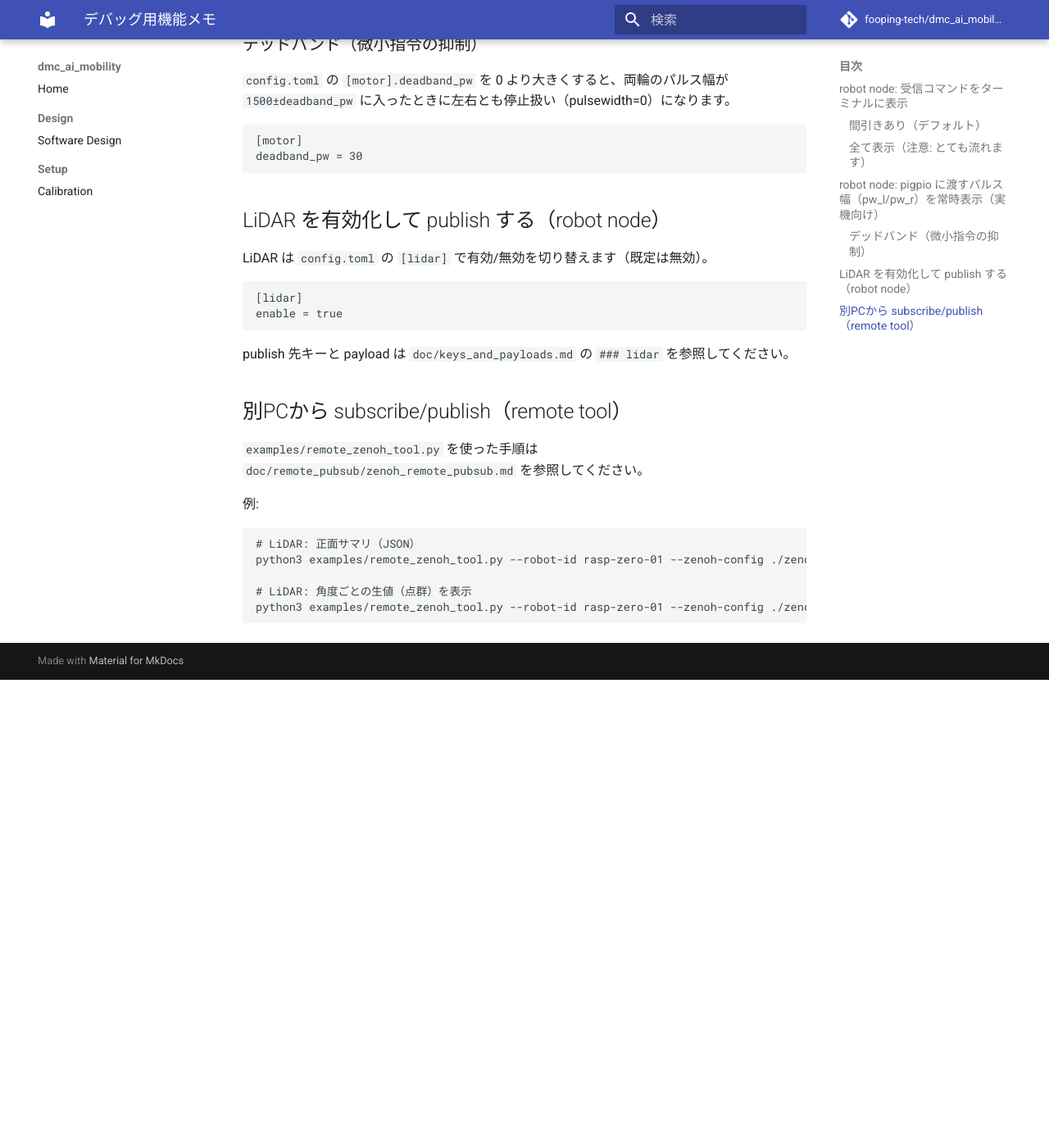
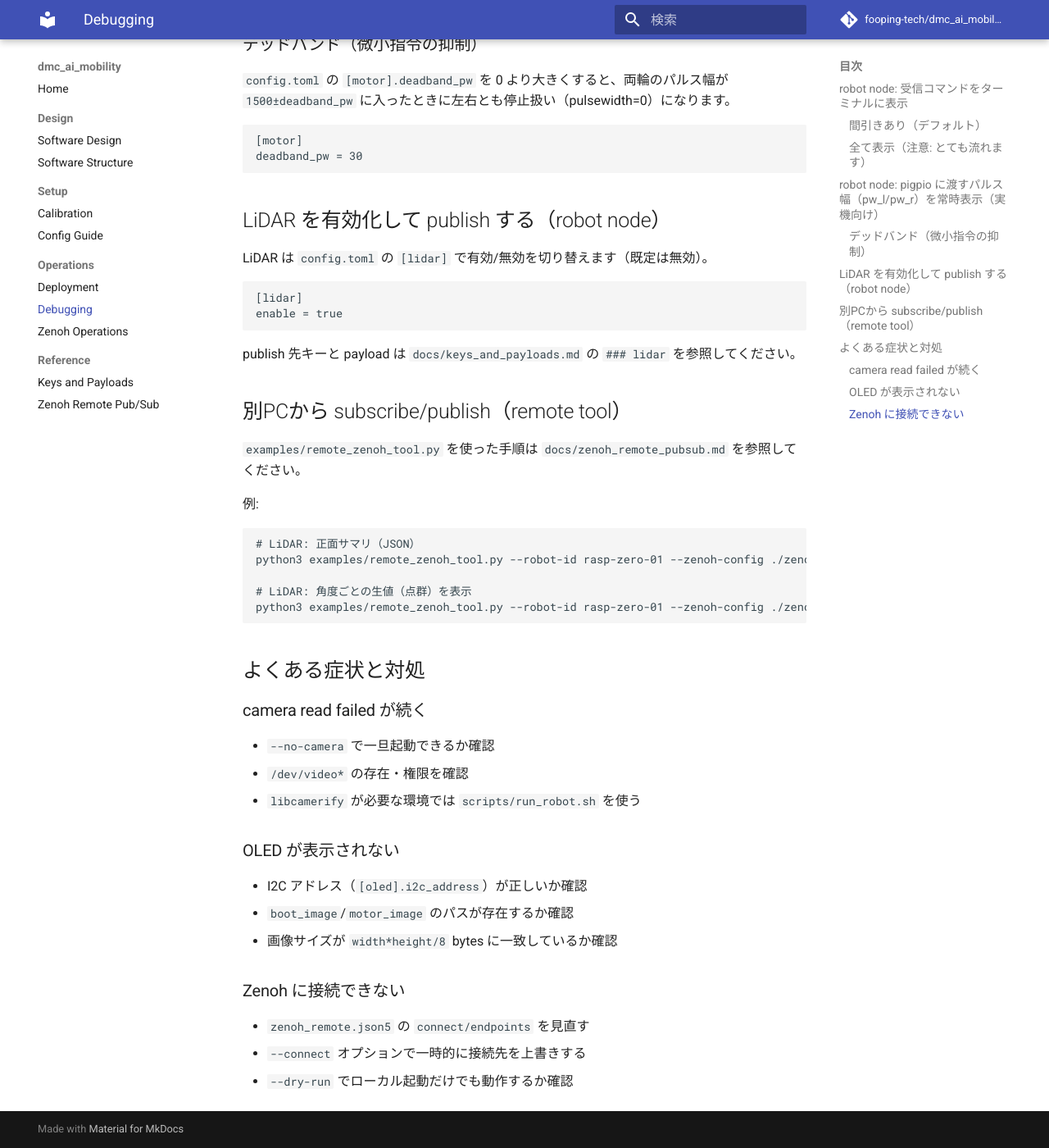
Before and after one commit to fooping-tech/dmc_ai_mobility, an MkDocs documentation site: the page built from docs/debugging.md, in a window 1280 px wide and 1400 px high, scrolled down 986 px. Shown: the whole window at 82% size. Built offline with MkDocs 1.6.1 and Material for MkDocs 9.7.7, drawn with Linux system fonts in a browser that asks for light colours; comment, search, counter and statistics services are not loaded; before the commit the page ends 1815 px from its top, so only the background shows below that; some of the changed text lies outside the part shown.

Commit message:
feat:ドキュメントを更新

````diff
--- /dev/null
+++ b/docs/config_guide.md
@@ -0,0 +1,77 @@
+# 設定ガイド
+
+このドキュメントは `config.toml` の主要項目を説明します。詳細な既定値は `config.toml` と `src/dmc_ai_mobility/core/config.py` を参照してください。
+
+## 基本
+
+```toml
+robot_id = "rasp-zero-01"
+```
+
+`robot_id` は Zenoh キーの `dmc_robo/<robot_id>/...` に使われます。
+
+## [motor]
+
+- `deadman_ms`: 指令が途絶してから停止するまでの猶予（ms）
+- `deadband_pw`: パルス幅のデッドバンド（1500±x 内は停止扱い）
+- `telemetry_hz`: motor/telemetry の publish 周期
+
+## [imu]
+
+- `publish_hz`: IMU 状態の publish 周期
+
+## [oled]
+
+- `max_hz`: OLED の更新上限（Hz）
+- `i2c_port`: I2C ポート（Raspberry Pi のバス番号）
+- `i2c_address`: OLED の I2C アドレス（例: 0x3C）
+- `width`/`height`: OLED 解像度
+- `override_s`: Zenoh 経由の表示を何秒だけ優先表示するか
+- `boot_image`/`motor_image`: 通常表示用の画像（`.bin` または画像ファイル）
+
+## [camera]
+
+- `enable`: カメラの有効/無効
+- `device`: V4L2 デバイス番号（例: 0 => `/dev/video0`）
+- `width`/`height`/`fps`: 取得サイズと publish 周期
+
+## [lidar]
+
+- `enable`: LiDAR の有効/無効
+- `port`: シリアルポート（例: `/dev/ttyAMA0`）
+- `baudrate`: ボーレート
+- `publish_hz`: publish 周期
+- `front_window_deg`: 正面角度の集計ウィンドウ（度）
+- `front_stat`: 集計方法（`mean` or `min`）
+
+## [zenoh]
+
+- `config_path`: Zenoh 設定ファイルのパス（任意）
+
+## 例
+
+```toml
+robot_id = "rasp-zero-01"
+
+[motor]
+deadman_ms = 300
+telemetry_hz = 10
+
+[imu]
+publish_hz = 50
+
+[oled]
+max_hz = 10
+width = 128
+height = 32
+override_s = 2.0
+# boot_image = "assets/bin/boot.bin"
+# motor_image = "assets/bin/motor.bin"
+
+[camera]
+enable = true
+device = 0
+width = 640
+height = 480
+fps = 10
+```
--- a/docs/debugging.md
+++ b/docs/debugging.md
@@ -1,6 +1,6 @@
-# デバッグ用機能メモ
+# デバッグ診断
 
-このドキュメントは、開発・デバッグ時に役立つ「ログ出力／購読ツール」の使い方をまとめたものです。
+このドキュメントは、開発・デバッグ時に役立つ「ログ出力／購読ツール」と「よくある症状の対処」をまとめたものです。
 
 ## robot node: 受信コマンドをターミナルに表示
 
@@ -43,11 +43,11 @@ LiDAR は `config.toml` の `[lidar]` で有効/無効を切り替えます（
     [lidar]
     enable = true
 
-publish 先キーと payload は `doc/keys_and_payloads.md` の `### lidar` を参照してください。
+publish 先キーと payload は `docs/keys_and_payloads.md` の `### lidar` を参照してください。
 
 ## 別PCから subscribe/publish（remote tool）
 
-`examples/remote_zenoh_tool.py` を使った手順は `doc/remote_pubsub/zenoh_remote_pubsub.md` を参照してください。
+`examples/remote_zenoh_tool.py` を使った手順は `docs/zenoh_remote_pubsub.md` を参照してください。
 
 例:
 
@@ -56,3 +56,23 @@ publish 先キーと payload は `doc/keys_and_payloads.md` の `### lidar` を
 
     # LiDAR: 角度ごとの生値（点群）を表示
     python3 examples/remote_zenoh_tool.py --robot-id rasp-zero-01 --zenoh-config ./zenoh_remote.json5 lidar --scan --print-points --max-points 200
+
+## よくある症状と対処
+
+### camera read failed が続く
+
+- `--no-camera` で一旦起動できるか確認
+- `/dev/video*` の存在・権限を確認
+- `libcamerify` が必要な環境では `scripts/run_robot.sh` を使う
+
+### OLED が表示されない
+
+- I2C アドレス（`[oled].i2c_address`）が正しいか確認
+- `boot_image`/`motor_image` のパスが存在するか確認
+- 画像サイズが `width*height/8` bytes に一致しているか確認
+
+### Zenoh に接続できない
+
+- `zenoh_remote.json5` の `connect/endpoints` を見直す
+- `--connect` オプションで一時的に接続先を上書きする
+- `--dry-run` でローカル起動だけでも動作するか確認
--- /dev/null
+++ b/docs/zenoh_operations.md
@@ -0,0 +1,34 @@
+# Zenoh 運用
+
+このドキュメントは Zenoh の基本的な運用と接続設定の要点をまとめたものです。詳細な pub/sub の例は `docs/zenoh_remote_pubsub.md` を参照してください。
+
+## 設定ファイルの使い方
+
+- `zenoh_remote.json5.example` をコピーして `zenoh_remote.json5` を作成します。
+- `config.toml` の `[zenoh].config_path` に設定するか、CLI の `--zenoh-config` で指定します。
+
+```bash
+cp docs/zenoh_remote.json5.example zenoh_remote.json5
+```
+
+## 接続先の上書き
+
+`examples/remote_zenoh_tool.py` は `--connect` で接続先を上書きできます。
+
+```bash
+python3 examples/remote_zenoh_tool.py \
+  --robot-id rasp-zero-01 \
+  --connect "tcp/192.168.1.10:7447" \
+  imu
+```
+
+## 代表的なキー
+
+- motor cmd: `dmc_robo/<robot_id>/motor/cmd`
+- oled cmd: `dmc_robo/<robot_id>/oled/cmd`
+- oled image: `dmc_robo/<robot_id>/oled/image/mono1`
+- camera jpeg/meta: `dmc_robo/<robot_id>/camera/image/jpeg` / `camera/meta`
+- lidar scan/front: `dmc_robo/<robot_id>/lidar/scan` / `lidar/front`
+- health state: `dmc_robo/<robot_id>/health/state`
+
+キーと payload の詳細は `docs/keys_and_payloads.md` を参照してください。
--- a/mkdocs.yml
+++ b/mkdocs.yml
@@ -17,9 +17,25 @@ theme:
 plugins:
   - search
 
+markdown_extensions:
+  - pymdownx.superfences:
+      custom_fences:
+        - name: mermaid
+          class: mermaid
+          format: !!python/name:pymdownx.superfences.fence_code_format
+
 nav:
   - Home: index.md
   - Design:
       - Software Design: dmc_ai_mobility_software_design.md
+      - Software Structure: software_structure.md
   - Setup:
       - Calibration: calibration.md
+      - Config Guide: config_guide.md
+  - Operations:
+      - Deployment: deployment.md
+      - Debugging: debugging.md
+      - Zenoh Operations: zenoh_operations.md
+  - Reference:
+      - Keys and Payloads: keys_and_payloads.md
+      - Zenoh Remote Pub/Sub: zenoh_remote_pubsub.md
````
Also changed, not shown: AGENTS.md (+4 -0 lines), docs/deployment.md (added, +38 -0 lines), docs/index.md (+9 -0 lines), docs/software_structure.md (added, +55 -0 lines).
